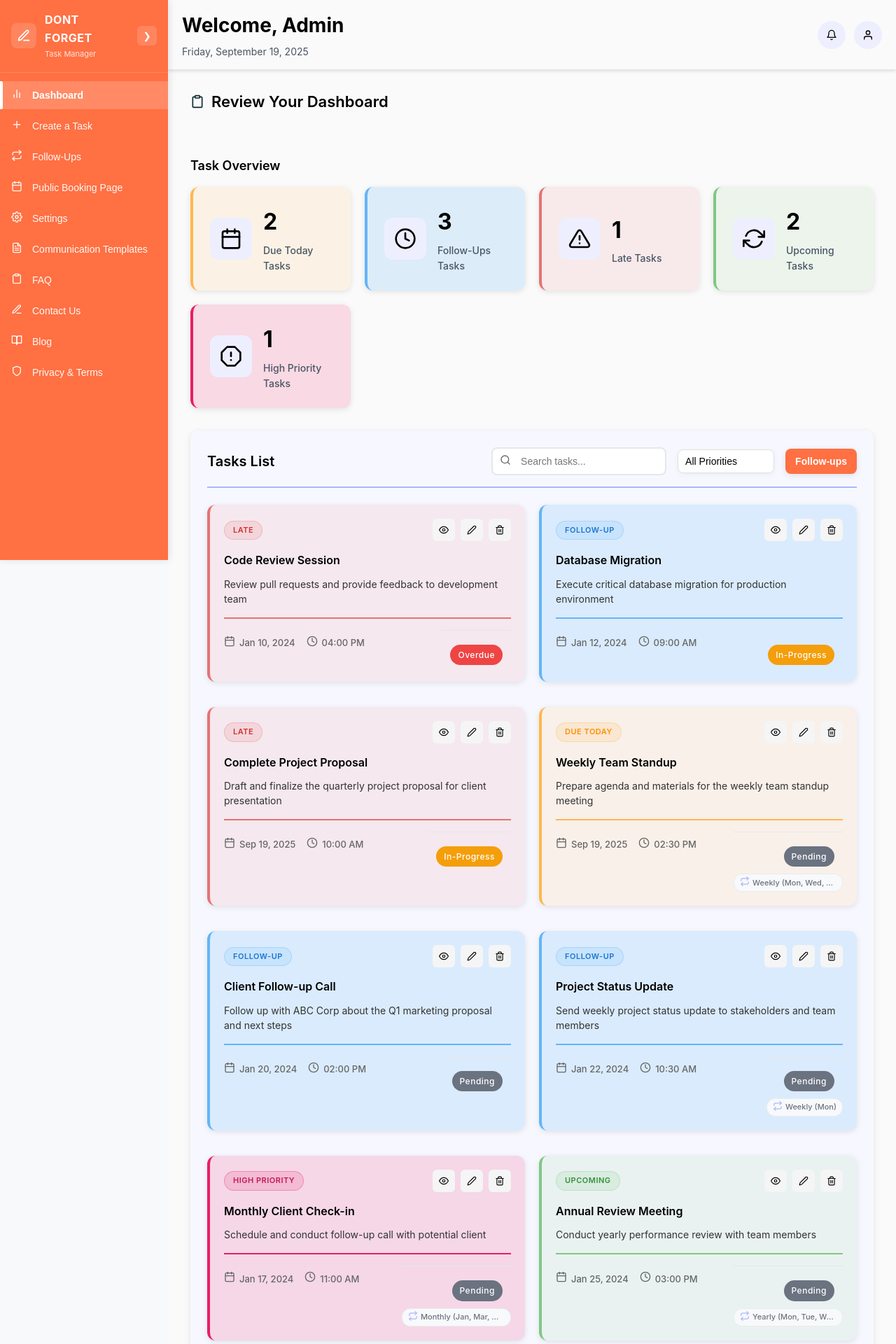
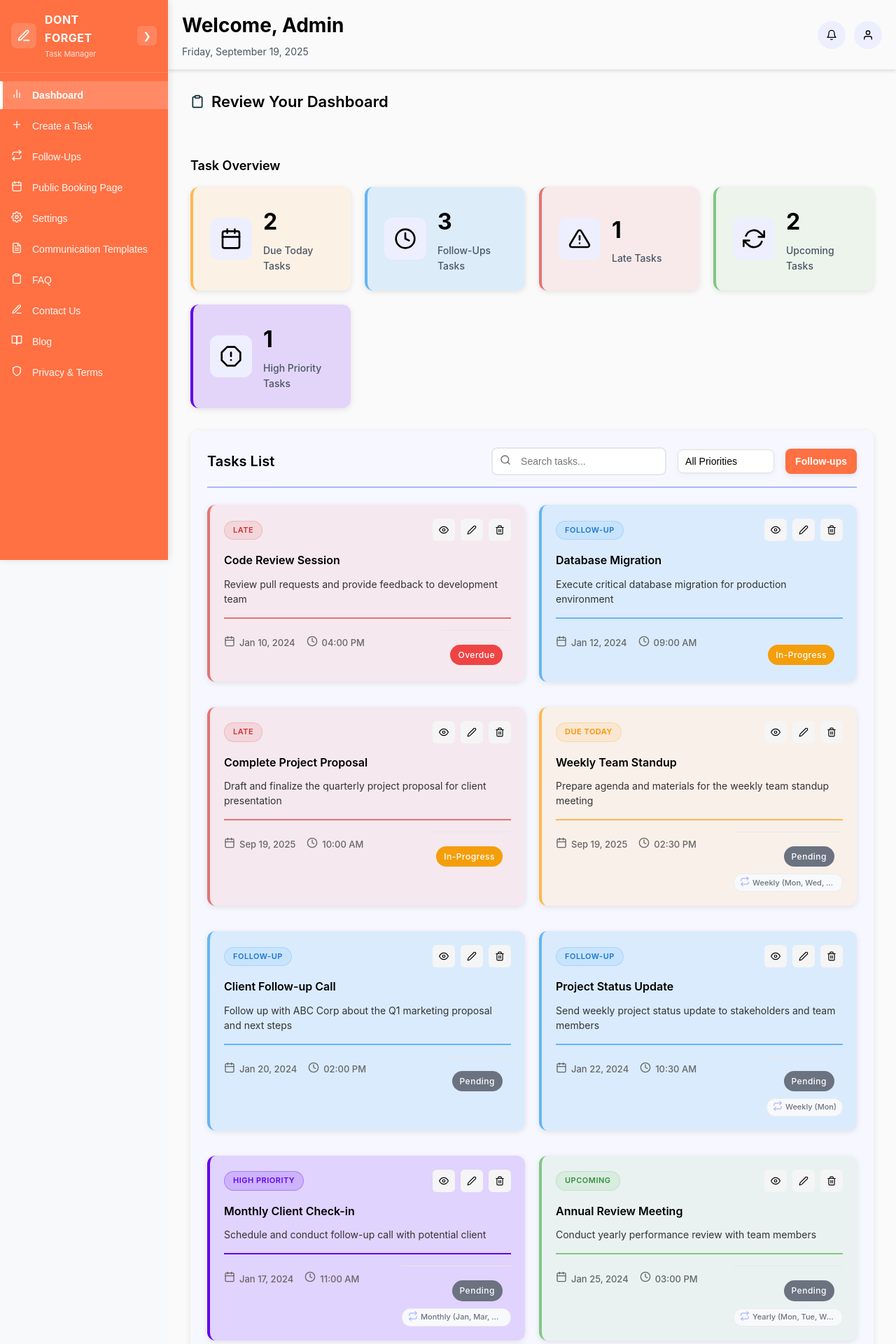
Before and after one commit to ZainManzoor2003/Dont-Forget-Tasks, a React (Vite) app in the folder client/: page /dashboard in a window 1280 px wide. Shown: the top 1920 px of the page at 70% size. Built offline with nearby package versions, Linux system fonts and the light colour scheme.

Commit message:
chnaging

```diff
--- a/client/src/components/AddTask.jsx
+++ b/client/src/components/AddTask.jsx
@@ -81,7 +81,7 @@ const AddTask = () => {
     repeatDays: [],
     repeatMonths: [],
     yearlyDates: [],
-    priority: 'Medium',
+    priority: '',
     tags: '',
     followUpLink: '',
     redirectUrl: '',
@@ -239,7 +239,7 @@ const AddTask = () => {
       repeatDays: [],
       repeatMonths: [],
       yearlyDates: [],
-      priority: 'Medium',
+      priority: '',
       tags: '',
       followUpLink: '',
       redirectUrl: '',
@@ -251,7 +251,7 @@ const AddTask = () => {
 
   const taskTypes = ['Regular', 'Video', 'Phone', 'Note'];
   const repeatOptions = ['None', 'Daily', 'Weekly', 'Monthly', 'Yearly'];
-  const priorityOptions = ['Low', 'Medium', 'High'];
+  const priorityOptions = ['', 'High'];
   const reminderOptions = ['5 minutes', '15 minutes', '30 minutes', '1 hour', '2 hours', '1 day'];
 
   // Days of the week for weekly repeat
@@ -483,7 +483,7 @@ const AddTask = () => {
 
         {/* Priority */}
         <div className="form-group">
-          <label className="form-label">Priority</label>
+          <label className="form-label">Priority (Optional)</label>
           <select
             name="priority"
             value={formData.priority}
@@ -491,7 +491,9 @@ const AddTask = () => {
             className="form-select"
           >
             {priorityOptions.map(option => (
-              <option key={option} value={option}>{option}</option>
+              <option key={option} value={option}>
+                {option === '' ? 'Select Priority (Optional)' : option}
+              </option>
             ))}
           </select>
         </div>
--- a/client/src/components/Dashboard.css
+++ b/client/src/components/Dashboard.css
@@ -159,8 +159,8 @@
 }
 
 .stat-card.high-priority {
-  border-left-color: #E91E63; /* Pink */
-  background: rgba(233, 30, 99, 0.15);
+  border-left-color: #6200EE; /* Electric Violet */
+  background: rgba(98, 0, 238, 0.15);
 }
 
 .stat-icon {
--- a/client/src/components/FollowUp.jsx
+++ b/client/src/components/FollowUp.jsx
@@ -33,8 +33,10 @@ const FollowUp = ({ tasks, setTasks, onNavigate }) => {
   }, [tasks, selectedType, taskQuery]);
 
   const taskTypes = useMemo(() => {
+    const allowedTypes = ['high'];
     const set = new Set(tasks.map(t => t.priority).filter(Boolean));
-    return ['all', ...Array.from(set)];
+    const filteredTypes = Array.from(set).filter(type => allowedTypes.includes(type));
+    return ['all', ...filteredTypes];
   }, [tasks]);
 
   const selectedTask = useMemo(() => {
@@ -96,7 +98,7 @@ const FollowUp = ({ tasks, setTasks, onNavigate }) => {
             >
               {taskTypes.map(type => (
                 <option key={type} value={type}>
-                  {type === 'all' ? 'All Task Types' : type.replace('-', ' ')}
+                  {type === 'all' ? 'All Task Types' : type === 'high' ? 'High Priority' : type.replace('-', ' ')}
                 </option>
               ))}
             </select>
--- a/client/src/components/TaskCard.css
+++ b/client/src/components/TaskCard.css
@@ -44,11 +44,11 @@
 }
 
 .task-card.high-priority {
-  background: rgba(233, 30, 99, 0.15); /* Light pink/pale rose */
-  border-left-color: #E91E63;
+  background: rgba(98, 0, 238, 0.15); /* Light Electric Violet */
+  border-left-color: #6200EE;
 }
 .task-card.high-priority .task-footer {
-  border-top-color: #E91E63;
+  border-top-color: #6200EE;
 }
 
 .task-card:hover {
@@ -103,9 +103,9 @@
 }
 
 .category-badge.high-priority {
-  background: rgba(233, 30, 99, 0.15);
-  color: #C2185B;
-  border-color: rgba(233, 30, 99, 0.3);
+  background: rgba(98, 0, 238, 0.15);
+  color: #6200EE;
+  border-color: rgba(98, 0, 238, 0.3);
 }
 
 .task-priority {
```
Also changed, not shown: client/src/components/Analytics.css (line endings or trailing spaces), client/src/components/Analytics.jsx (line endings or trailing spaces), client/src/components/Notifications.css (line endings or trailing spaces), client/src/components/Notifications.jsx (line endings or trailing spaces), client/src/components/Reminders.css (line endings or trailing spaces).
